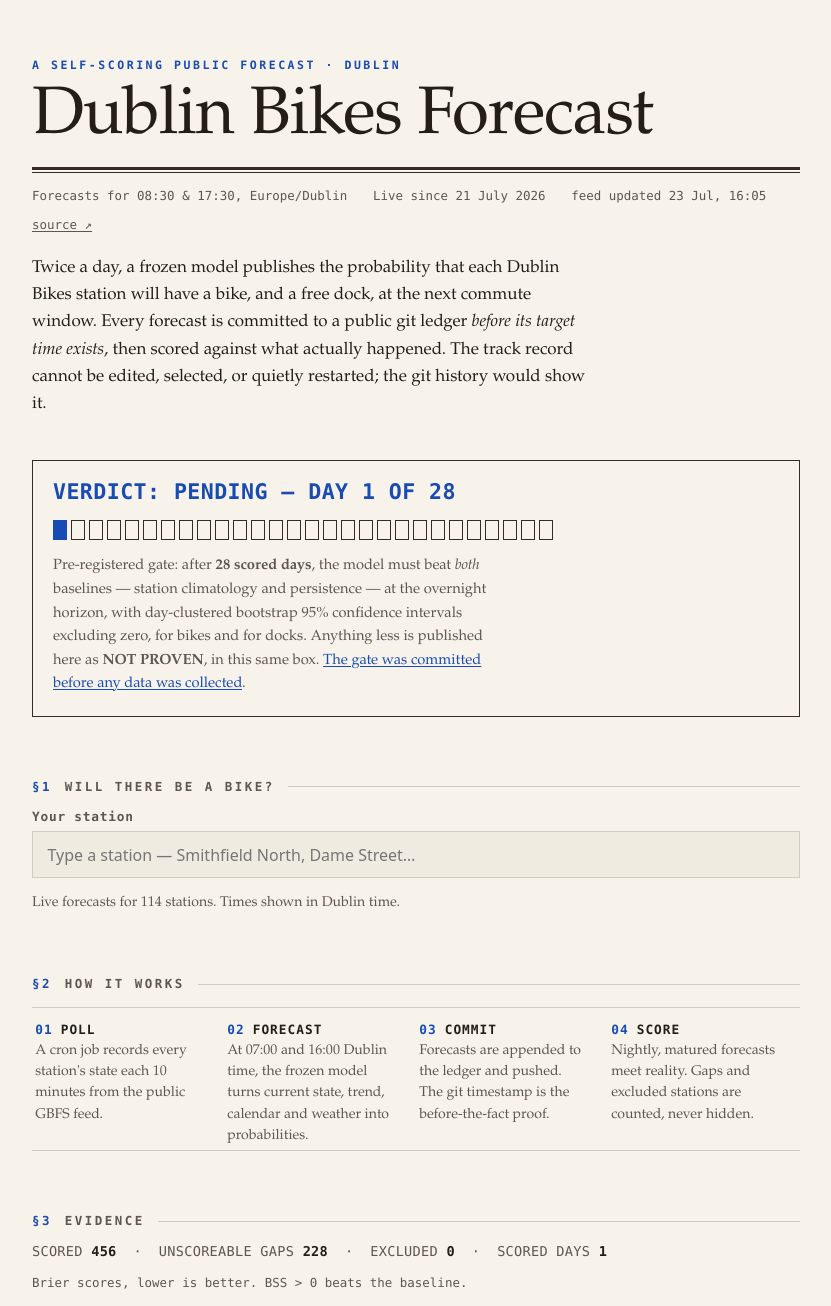
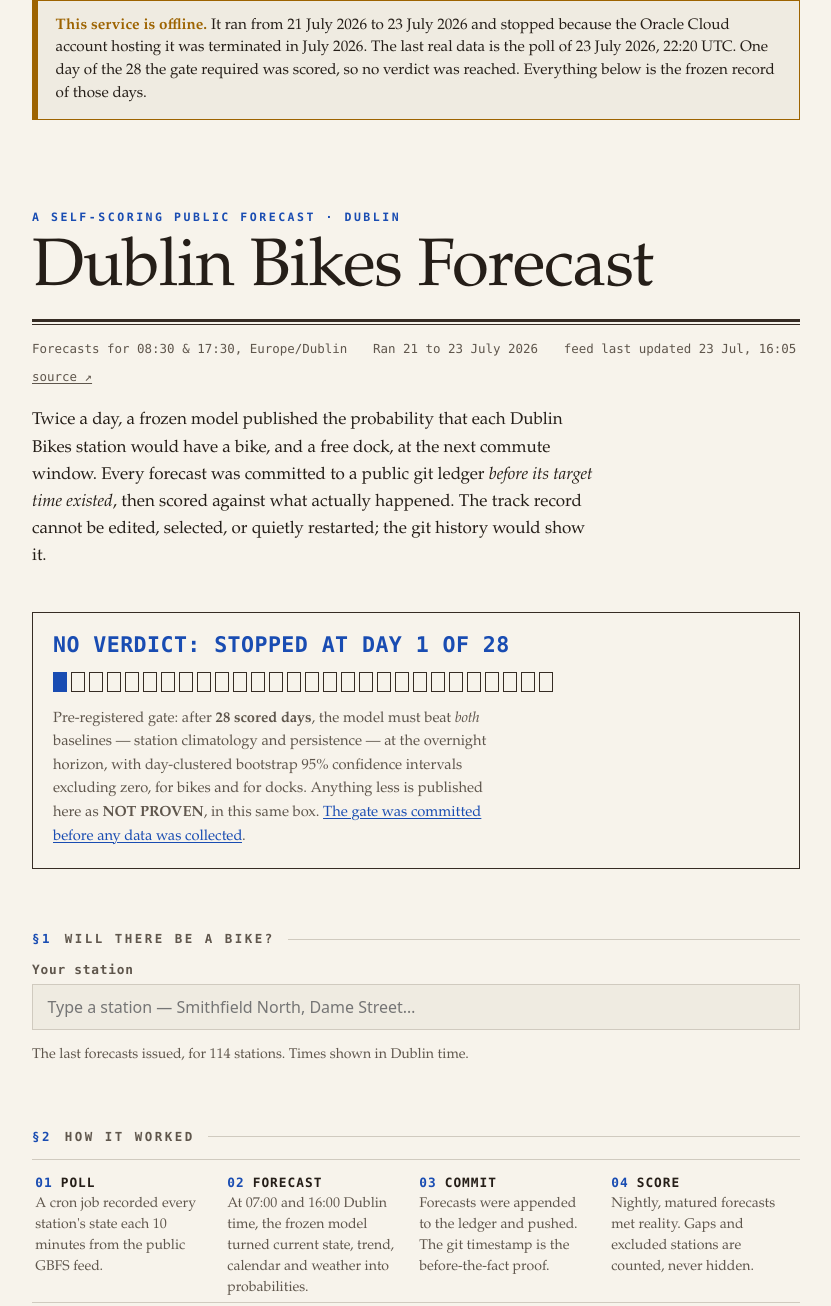
Before and after one commit to aleks-drozy/dublin-bikes-forecast, a plain HTML site: page index.html in a window 1280 px wide. Shown: the top 1306 px of the page, without its empty margins (224-1055 px from the left). Drawn offline with Linux system fonts and the light colour scheme.

Commit message:
docs: mark the service as offline in the README and on the scoreboard (#1)
The service ran from 2026-07-21 to 2026-07-23 and has been offline since
the Oracle Cloud account hosting it was terminated in July 2026. The page
still said "Live since 21 July 2026", "Live forecasts for 114 stations" and
"VERDICT: PENDING", and the README linked it as the "Live scoreboard".

- README: status notice at the top, first screen and status table in the
  past tense.
- index.html: offline banner above the masthead, header and "How it
  worked" in the past tense, pending verdict shown as not reached.

Dates come from this repository: first poll 36bcab2 (2026-07-21), first
forecast 87deebb (2026-07-21 22:02 UTC), last forecasts fd07be8
(2026-07-23 15:05 UTC), last real poll aff0998 (2026-07-23 22:20 UTC),
ledger/gate.json for 1 of 28 scored days. No ledger or data file changed.

Co-authored-by: Claude Fable 5.2 <noreply@anthropic.com>

```diff
--- a/index.html
+++ b/index.html
@@ -68,6 +68,10 @@ h2 .no{color:var(--cobalt)}
 /* verdict notice */
 #gate{border:1.5px solid var(--rule-strong);padding:1.1rem 1.25rem 1.25rem;
   margin-top:clamp(1.8rem,5vw,2.6rem);background:var(--paper)}
+.offline{border:1.5px solid var(--warn);border-left-width:6px;
+  padding:.85rem 1.1rem;margin:0 0 clamp(1.4rem,4vw,2rem);
+  background:var(--paper-2);font-size:.95rem;line-height:1.5}
+.offline strong{color:var(--warn)}
 #gate .status{font:700 clamp(1.05rem,3vw,1.35rem)/1.3 var(--mono);
   letter-spacing:.02em}
 #gate.pending .status{color:var(--cobalt)}
@@ -159,20 +163,27 @@ footer{margin-top:clamp(3rem,7vw,4.5rem)}
 </head>
 <body>
 <main>
+<aside class="offline" role="note">
+  <strong>This service is offline.</strong> It ran from 21 July 2026 to
+  23 July 2026 and stopped because the Oracle Cloud account hosting it was
+  terminated in July 2026. The last real data is the poll of 23 July 2026,
+  22:20 UTC. One day of the 28 the gate required was scored, so no verdict
+  was reached. Everything below is the frozen record of those days.
+</aside>
 <header>
   <p class="overline">A self-scoring public forecast · Dublin</p>
   <h1>Dublin Bikes Forecast</h1>
   <div class="rules" aria-hidden="true"></div>
   <div class="masthead-meta">
     <span>Forecasts for 08:30 &amp; 17:30, Europe/Dublin</span>
-    <span>Live since 21 July 2026</span>
+    <span>Ran 21 to 23 July 2026</span>
     <span id="updated">ledger loading…</span>
     <a href="https://github.com/aleks-drozy/dublin-bikes-forecast">source ↗</a>
   </div>
   <p class="prose" style="margin-top:1.3rem">Twice a day, a frozen model
-  publishes the probability that each Dublin Bikes station will have a bike,
-  and a free dock, at the next commute window. Every forecast is committed to
-  a public git ledger <em>before its target time exists</em>, then scored
+  published the probability that each Dublin Bikes station would have a bike,
+  and a free dock, at the next commute window. Every forecast was committed to
+  a public git ledger <em>before its target time existed</em>, then scored
   against what actually happened. The track record cannot be edited,
   selected, or quietly restarted; the git history would show it.</p>
 </header>
@@ -196,21 +207,21 @@ footer{margin-top:clamp(3rem,7vw,4.5rem)}
     placeholder="Type a station — Smithfield North, Dame Street…"
     autocomplete="off">
   <datalist id="stations"></datalist>
-  <div id="station-result"><p class="note" id="latest-note">Loading the live
+  <div id="station-result"><p class="note" id="latest-note">Loading the last
   forecast feed…</p></div>
 </section>
 
 <section>
-  <h2><span class="no">§2</span> How it works</h2>
+  <h2><span class="no">§2</span> How it worked</h2>
   <div class="how">
-    <div><b><i>01</i>POLL</b><p>A cron job records every station's state
+    <div><b><i>01</i>POLL</b><p>A cron job recorded every station's state
       each 10 minutes from the public GBFS feed.</p></div>
     <div><b><i>02</i>FORECAST</b><p>At 07:00 and 16:00 Dublin time, the
-      frozen model turns current state, trend, calendar and weather into
+      frozen model turned current state, trend, calendar and weather into
       probabilities.</p></div>
-    <div><b><i>03</i>COMMIT</b><p>Forecasts are appended to the ledger and
+    <div><b><i>03</i>COMMIT</b><p>Forecasts were appended to the ledger and
       pushed. The git timestamp is the before-the-fact proof.</p></div>
-    <div><b><i>04</i>SCORE</b><p>Nightly, matured forecasts meet reality.
+    <div><b><i>04</i>SCORE</b><p>Nightly, matured forecasts met reality.
       Gaps and excluded stations are counted, never hidden.</p></div>
   </div>
 </section>
@@ -274,7 +285,7 @@ j("ledger/gate.json").then(g=>{
   const el=$("#gate"),s=$("#gate .status");
   ticks(Math.min(g.scored_days,g.required_days),g.required_days);
   if(g.status==="PENDING"){
-    s.textContent=`VERDICT: PENDING — DAY ${g.scored_days} OF ${g.required_days}`;
+    s.textContent=`NO VERDICT: STOPPED AT DAY ${g.scored_days} OF ${g.required_days}`;
   }else{
     el.className=g.status.toLowerCase();
     s.textContent="VERDICT: "+g.status.replace("_"," ");
@@ -286,15 +297,15 @@ j("ledger/gate.json").then(g=>{
 let LATEST=null;
 j("ledger/latest.json").then(d=>{
   LATEST=d;
-  $("#updated").textContent="feed updated "+dub(d.generated_at_utc,
+  $("#updated").textContent="feed last updated "+dub(d.generated_at_utc,
     {day:"numeric",month:"short",hour:"2-digit",minute:"2-digit"});
   const names=[...new Set(d.forecasts.map(f=>f.name))].sort();
   $("#stations").innerHTML=names.map(n=>`<option value="${n}">`).join("");
   $("#latest-note").textContent=
-    `Live forecasts for ${names.length} stations. Times shown in Dublin time.`;
+    `The last forecasts issued, for ${names.length} stations. Times shown in Dublin time.`;
 }).catch(()=>{
   $("#updated").textContent="feed pending";
-  $("#latest-note").textContent="No live feed yet — the next issuance run publishes it.";
+  $("#latest-note").textContent="The forecast feed could not be loaded.";
 });
 
 $("#q").addEventListener("input",e=>{
```
Also changed, not shown: 1 other file.
